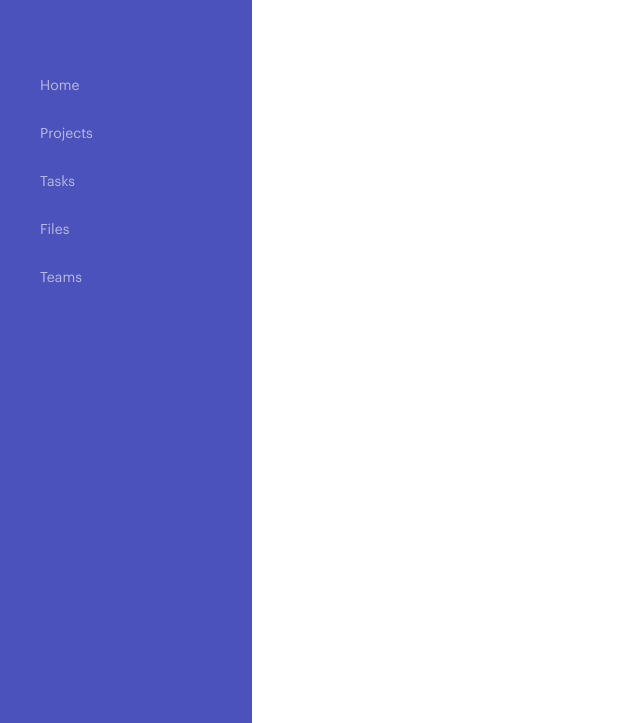
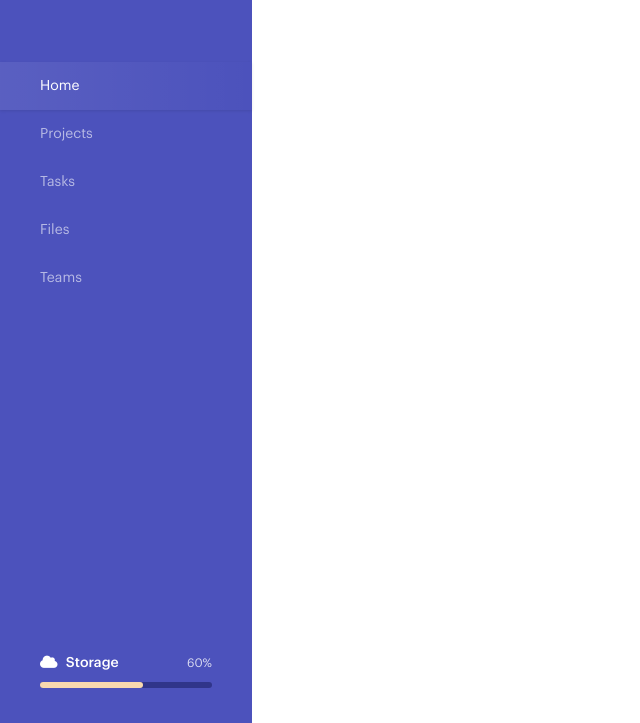
Before and after one commit to CihatAldanmaz/Dashboard---CSS-HTML, a plain HTML site: page index.html in a window 1280 px wide. Shown: the part 77-800 px from the top of the page, without its empty margins (0-640 px from the left). Drawn offline with Linux system fonts and the light colour scheme.

Commit message:
sidebar done

```diff
--- a/css/style.css
+++ b/css/style.css
@@ -94,6 +94,8 @@ body {
 .sidebar {
     width: 252px;
     background: #4C52BC;
+    display: flex;
+    flex-direction: column;
 }
 
 .sidebar .logo {
@@ -120,6 +122,57 @@ body {
     color: rgba(255, 255, 255, .6);
 }
 
+.sidebar .menu ul li a:hover {
+    color: #fff;
+}
+
+.sidebar .menu ul li.active a {
+    color: #fff;
+    background: linear-gradient(to left, transparent, rgba(255,255,255, .08));
+    box-shadow: 0 1px 3px 0 rgba(0, 0, 0, .1);
+}
+
+.sidebar .storage {
+    padding:0 40px 35px;
+    margin-top: auto;
+}
+
+.sidebar .storage .title {
+    display: flex;
+    justify-content: space-between;
+    font-size: 14px;
+    font-weight: 500;
+    color: #fff;
+    align-items: center;
+}
+
+.sidebar .storage .title div i {
+    margin-right: 5px;
+}
+
+.sidebar .storage .title .percent {
+    font-size: 12px;
+    color: rgba(255, 255, 255, .8);
+    font-weight: normal;
+
+}
+
+.sidebar .storage .bar {
+    margin-top: 12px;
+      width: 100%;
+      height: 6px;
+      border-radius: 6px;
+      background: #30358A;
+}
+
+.sidebar .storage .bar span {
+    width: auto;
+    height: 6px;
+    border-radius: 6px;
+    background: #F8D9AF;
+    display: block;
+}
+
 .content {
     flex:1;
 }
--- a/index.html
+++ b/index.html
@@ -5,12 +5,14 @@
     <meta name="viewport" content="width=device-width, initial-scale=1.0" />
     <meta http-equiv="X-UA-Compatible" content="ie=edge" />
     <link rel="stylesheet" href="css/style.css" />
+    <script src="https://kit.fontawesome.com/d641361c90.js" crossorigin="anonymous"></script>
+
     <title>Document</title>
+
   </head>
+
   <body>
     <div class="sidebar">
-
-
       <div class="logo">
         <a href="#">
           <img src="img/logo.png" alt="" />
@@ -19,7 +21,7 @@
 
       <nav class="menu">
         <ul>
-              <li>
+          <li class="active">
             <a href="#">Home</a>
           </li>
           <li>
@@ -37,8 +39,19 @@
         </ul>
       </nav>
 
+      <div class="storage">
+          <div class="title">
+              <div>
+                <i class="fas fa-cloud"></i>
+                Storage
+              </div>
 
-
+              <div class="percent">60%</div>
+          </div>
+          <div class="bar">
+              <span style="width: 60%;"></span>
+          </div>
+      </div>
 
     </div>
     <div class="content">content</div>
```
Lines whose indentation alone changed are shown as unchanged.
